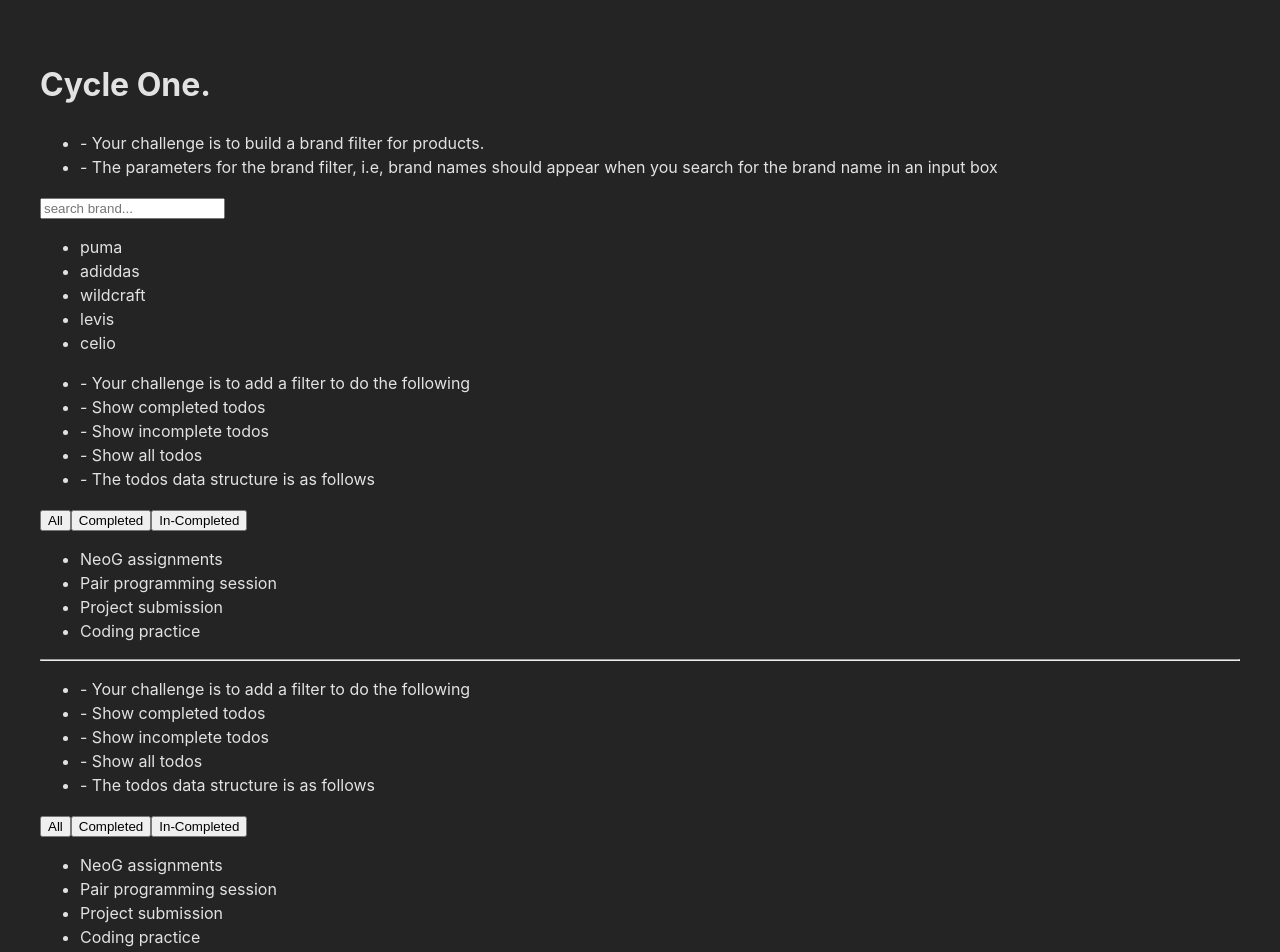
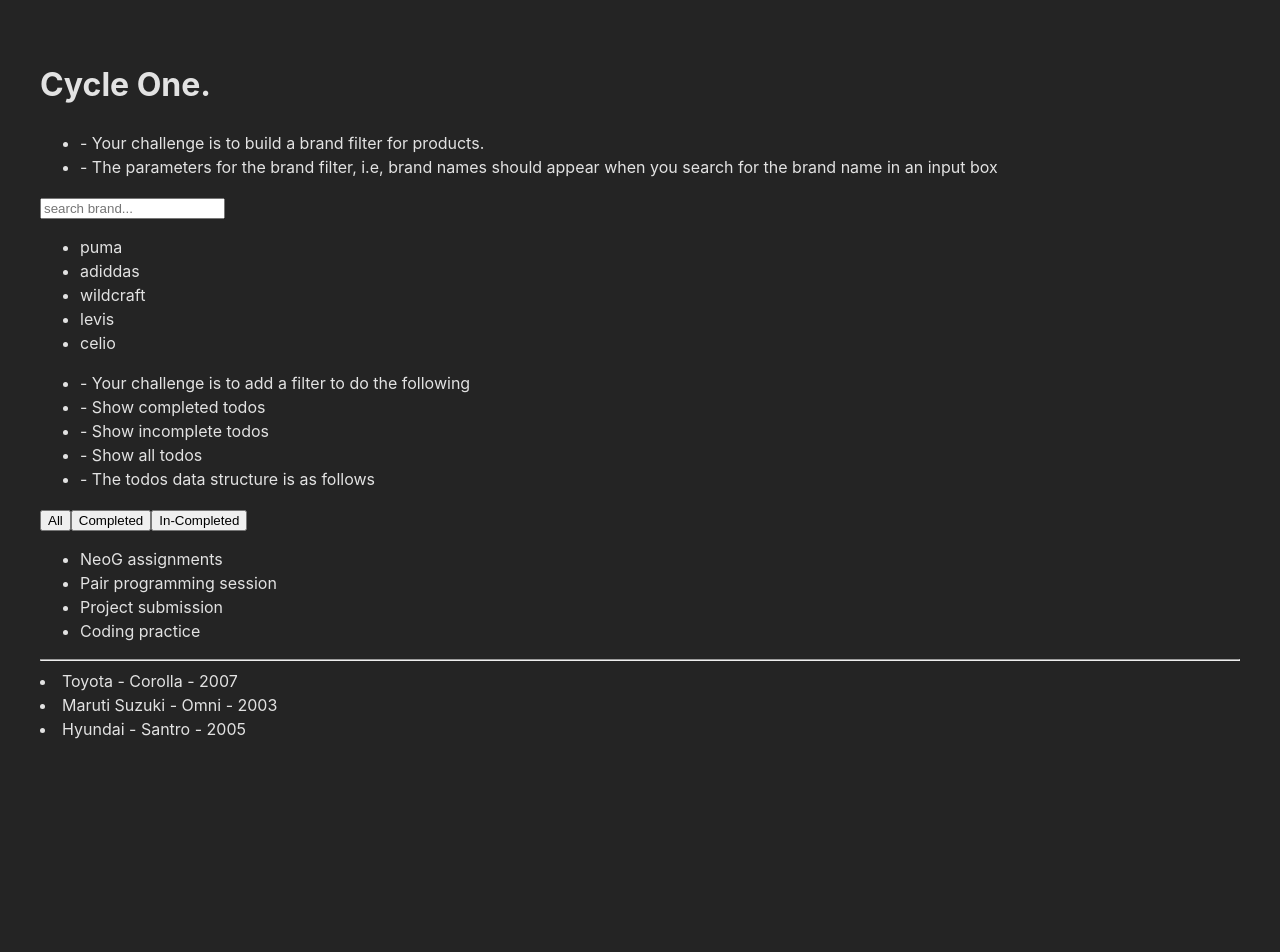
Before and after one commit to MiheerTamkhane/interview-prep, a React (Vite) app: page / in a window 1280 px wide. Shown: the top 952 px of the page. After the commit the page ends 800 px from the top, so only its background shows below. Built offline with nearby package versions, Linux system fonts and the light colour scheme.

Commit message:
started working on Question2

```diff
--- a/src/components/cycleOne/Question2.tsx
+++ b/src/components/cycleOne/Question2.tsx
@@ -1,77 +1,44 @@
 import React, { useState } from "react";
 
-const todos = [
-  {
-    id: 1,
-    title: "NeoG assignments",
-    completed: false,
-  },
-  {
-    id: 2,
-    title: "Pair programming session",
-    completed: true,
-  },
-  {
-    id: 3,
-    title: "Project submission",
-    completed: false,
-  },
-  {
-    id: 4,
-    title: "Coding practice",
-    completed: true,
-  },
-];
-
 const Question2 = () => {
-  const [data, setData] = useState(todos);
-  function handleClick(flag: any): void {
-    if (flag === "all") {
-      setData(todos);
-    } else {
-      const filteredData = todos.filter((d) => flag === d.completed);
-      setData(filteredData);
-    }
-  }
   return (
     <div>
-      <ul>
-        <li> - Your challenge is to add a filter to do the following</li>
-        <li> - Show completed todos</li>
-        <li> - Show incomplete todos</li>
-        <li> - Show all todos</li>
-        <li>- The todos data structure is as follows</li>
-      </ul>
-      <div>
-        <button
-          onClick={() => {
-            handleClick("all");
-          }}
-        >
-          All
-        </button>
-        <button
-          onClick={() => {
-            handleClick(true);
-          }}
-        >
-          Completed
-        </button>
-        <button
-          onClick={() => {
-            handleClick(false);
-          }}
-        >
-          In-Completed
-        </button>
-      </div>
-      <ul>
-        {data.map((item) => (
-          <li>{item.title}</li>
-        ))}
-      </ul>
+      <TodoApp />
     </div>
   );
 };
 
 export default Question2;
+
+const TodoApp = () => {
+  const data = [
+    {
+      id: "c1",
+      brand: "Toyota",
+      make: "Corolla",
+      model: "2007",
+    },
+    {
+      id: "c2",
+      brand: "Maruti Suzuki",
+      make: "Omni",
+      model: "2003",
+    },
+    {
+      id: "c3",
+      brand: "Hyundai",
+      make: "Santro",
+      model: "2005",
+    },
+  ];
+  const [todos, setTodos] = useState(data);
+  return (
+    <>
+      {todos.map((todo) => (
+        <li>
+          {todo.brand} - {todo.make} - {todo.model}
+        </li>
+      ))}
+    </>
+  );
+};
```
